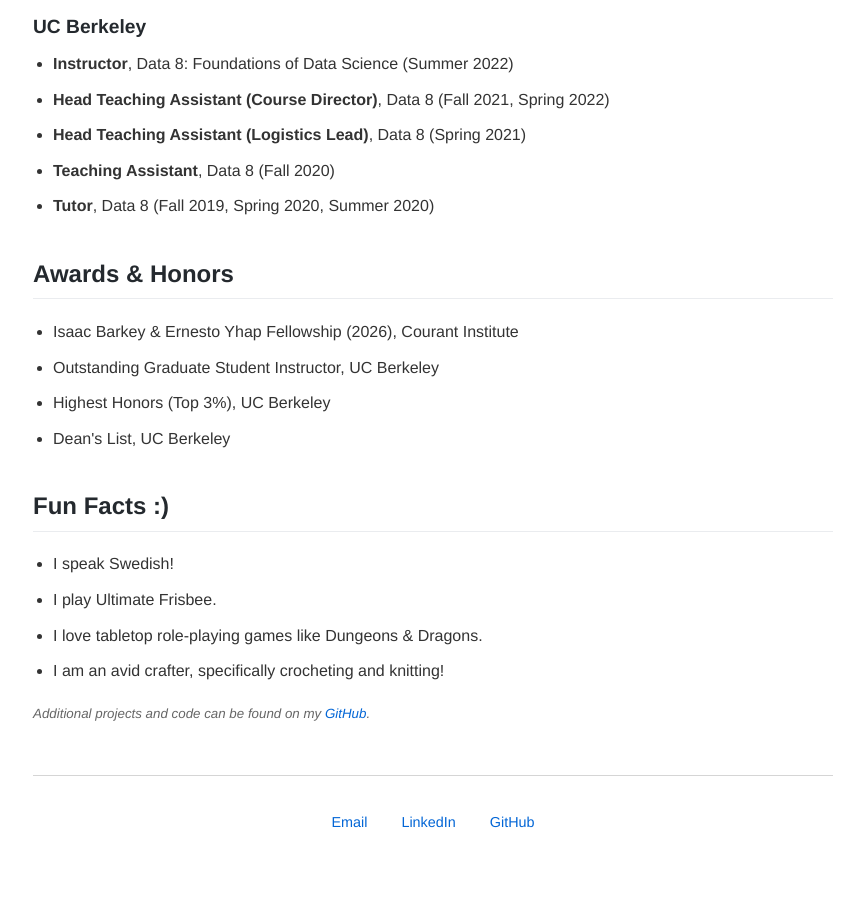
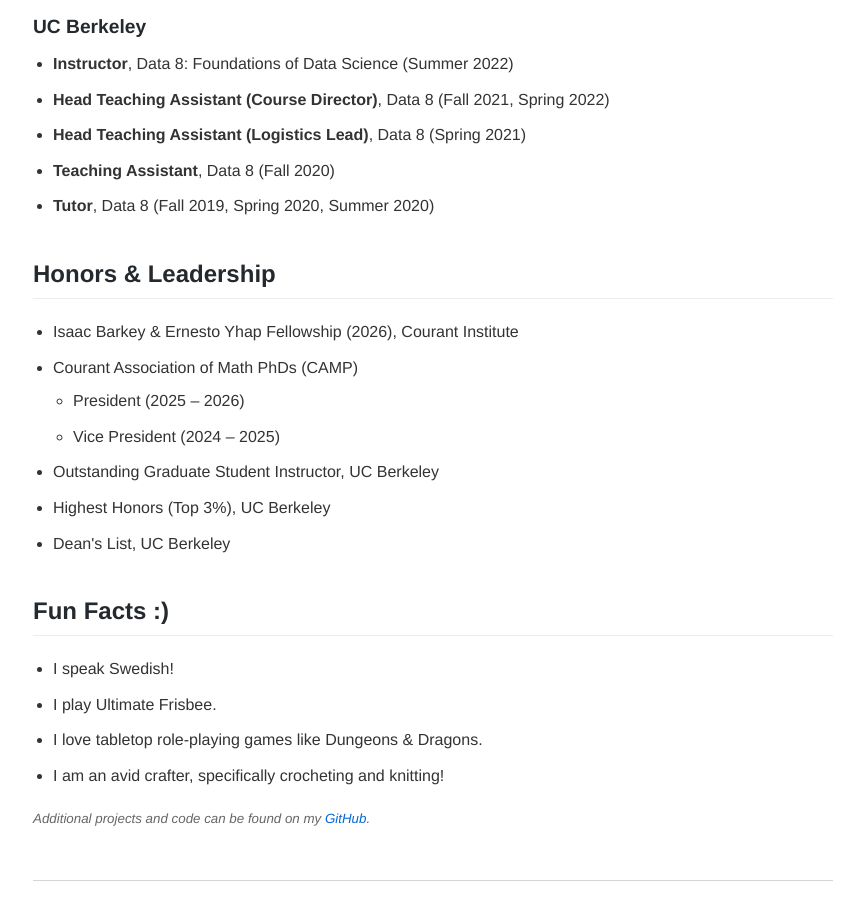
Before and after one commit to epersson1/epersson1.github.io, a Jekyll site: the page built from index.html, in a window 1280 px wide and 900 px high, scrolled down 1397 px. Shown: the whole window, without its empty margins (207-1071 px from the left). Built offline with Jekyll 4.4.1, drawn with Linux system fonts in a browser that asks for light colours.

Commit message:
Revise honors section and add leadership roles
Updated the honors section to include leadership roles in the Courant Association of Math PhDs (CAMP).

```diff
--- a/index.html
+++ b/index.html
@@ -61,9 +61,15 @@ layout: default
 </div>
 
 <div class="section">
-    <h2>Awards & Honors</h2>
+    <h2>Honors & Leadership</h2>
     <ul>
-        <li> Isaac Barkey & Ernesto Yhap Fellowship (2026), Courant Institute</li>
+        <li>Isaac Barkey & Ernesto Yhap Fellowship (2026), Courant Institute</li>
+        <li>Courant Association of Math PhDs (CAMP)
+            <ul>
+                <li>President (2025 – 2026)</li>
+                <li>Vice President (2024 – 2025)</li>
+            </ul>
+        </li>
         <li>Outstanding Graduate Student Instructor, UC Berkeley</li>
         <li>Highest Honors (Top 3%), UC Berkeley</li>
         <li>Dean's List, UC Berkeley</li>
```
